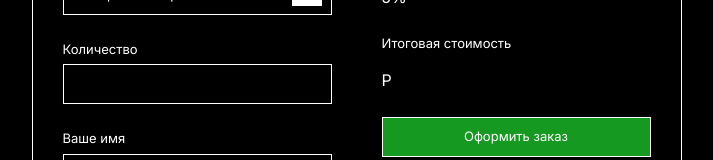
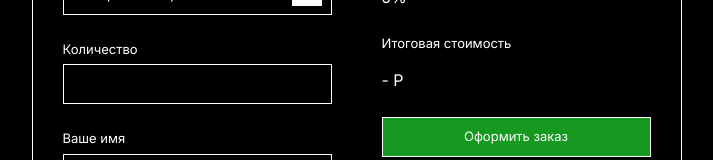
Before and after one commit to OksKuskova/service-calc-react, a React (Vite) app: page / in a window 1280 px wide. Shown: the part 121-281 px from the top of the page, without its empty margins (276-989 px from the left). Built offline with nearby package versions, Linux system fonts and the light colour scheme; data requests are answered from the project's data file; grey boxes are pictures that could not be loaded.

Commit message:
feat: Добавлен расчет итоговой суммы

```diff
--- a/db.json
+++ b/db.json
@@ -16,6 +16,13 @@
       "id": "Wbz6J3FDyiY"
     }
   ],
-	"orders": [],
+  "orders": [
+    {
+      "material": "Пластик",
+      "quantity": 5,
+      "username": "Jrcfyf",
+      "id": "OD8oDGbWnZI"
+    }
+  ],
   "$schema": "./node_modules/json-server/schema.json"
 }
--- a/src/components/totals/summary.tsx
+++ b/src/components/totals/summary.tsx
@@ -1,10 +1,19 @@
 import type { JSX } from "react";
+import { useCalcContext } from "../../context";
 
-function Summary(): JSX.Element {
+type SummaryProps = {
+	discountPercent: number;
+}
+
+function Summary({ discountPercent }: SummaryProps): JSX.Element {
+	const { costWithoutDiscount } = useCalcContext();
+
+	const finalCost = costWithoutDiscount !== null ? costWithoutDiscount * (1 - discountPercent / 100) : null;
+
 	return (
 		<div className="calc__summary summary">
 			<span className="summary__label">Итоговая стоимость</span>
-			<span className="summary__value"><span data-js-summary></span> P</span>
+			<span className="summary__value"><span>{finalCost !== null ? finalCost : '-'}</span> P</span>
 		</div>
 	)
 }
--- a/src/components/totals/totals.tsx
+++ b/src/components/totals/totals.tsx
@@ -18,7 +18,7 @@ function Totals(): JSX.Element {
 		<div className="calc__totals">
 			<DiscountTimer discountPercent={discountPercent} onDiscountChange={handleDiscountChange} />
 
-			<Summary />
+			<Summary discountPercent={discountPercent} />
 
 			<FormField>
 				<FormButton />
--- a/src/context.tsx
+++ b/src/context.tsx
@@ -1,4 +1,4 @@
-import { createContext, useCallback, useContext, useEffect, useState, type ReactNode } from "react";
+import { createContext, useCallback, useContext, useEffect, useMemo, useState, type ReactNode } from "react";
 import type { FormErrorsValues, Material, MaterialsValues, Order } from "./types";
 import { VALIDATION } from "./const";
 import { calcApi } from "./api/api";
@@ -24,6 +24,7 @@ type CalcContextType = {
 	updateQuantityError: (originValue: string, cleanedValue: string) => void,
 	validateFormOnSubmit: () => boolean;
 	getOrderData: () => Order | null;
+	costWithoutDiscount: number | null;
 }
 
 const CalcContext = createContext<CalcContextType | null>(null);
@@ -51,6 +52,8 @@ export function CalcProvider({ children }: { children: ReactNode }) {
 
 		loadMaterials();
 	}, [])
+
+	// Валидация
 
 	const clearError = useCallback((field: keyof FormErrorsType, errorType?: FormErrorsValues) => {
 		if (!errorType) {
@@ -101,8 +104,10 @@ export function CalcProvider({ children }: { children: ReactNode }) {
 		return Object.keys(newErrors).length === 0;
 	}, [formData]);
 
-	const getOrderData = (): Order | null => {
-		const quantity = formData.quantity.trim();
+	// Получаем данные формы для отправки на сервер
+
+	const getOrderData = useCallback((): Order | null => {
+		const quantity = formData.quantity;
 
 		if (!formData.material || !quantity || !formData.username.trim()) {
 			return null;
@@ -119,11 +124,32 @@ export function CalcProvider({ children }: { children: ReactNode }) {
 			quantity: numberQuantity,
 			username: formData.username.trim(),
 		}
-	}
+	}, [formData]);
 
+	// Расчет итоговой цены без скидки
+
+	const isFormValid = useMemo(() => {
+		const allFieldsFilled = !!formData.material && !!formData.quantity && Number(formData.quantity) !== 0;
+
+		const noErrors = Object.keys(formErrors).length === 0;
+
+		return allFieldsFilled && noErrors;
+	}, [formData.material, formData.quantity, formErrors]);
+
+	const selectedMaterial = useMemo(() => {
+		if (!formData.material) return null;
+
+		return materials.find((m) => m.name === formData.material);
+	}, [materials, formData.material])
+
+	const costWithoutDiscount = useMemo(() => {
+		if (!isFormValid || !selectedMaterial) return null;
+
+		return selectedMaterial.price * Number(formData.quantity);
+	}, [isFormValid, selectedMaterial, formData.quantity]);
 
 	return (
-		<CalcContext.Provider value={{ formData, setFormData, formErrors, clearError, updateQuantityError, validateFormOnSubmit, materials, getOrderData }}>
+		<CalcContext.Provider value={{ formData, setFormData, formErrors, clearError, updateQuantityError, validateFormOnSubmit, materials, getOrderData, costWithoutDiscount }}>
 			{children}
 		</CalcContext.Provider>
 	);
```
Lines whose indentation alone changed are shown as unchanged.
